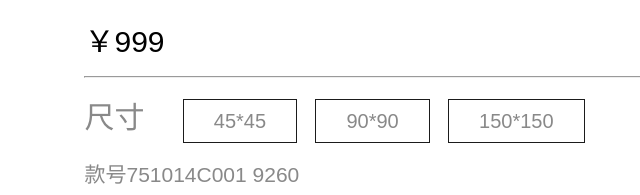
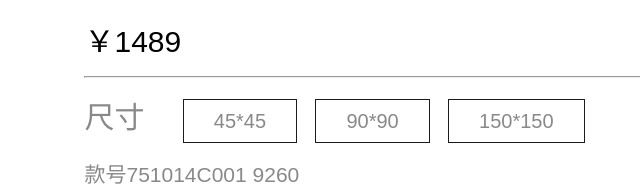
Before and after one commit to Yan-Spoka/SPOKA, a plain HTML site: page pro3.html in a window 1280 px wide. Shown: the part 1484-1679 px from the top of the page, 640-1280 px from the left. Drawn offline with nearby package versions, Linux system fonts and the light colour scheme; a script that the page names is missing; a web font is replaced by a local one.

Commit message:
Update pro3.html
price

```diff
--- a/pro3.html
+++ b/pro3.html
@@ -38,7 +38,7 @@
 			<img src="img/pro3a.jpg">
 			<div class="infoC">
 				<h1>SPOKA神秘鸟印花真丝围巾</h1>
-				<span class="proPrice">￥999</span>
+				<span class="proPrice">￥1489</span>
 				<hr>
 				<span class="proSize">
 					<span class="proSizeWord">尺寸</span>
```
